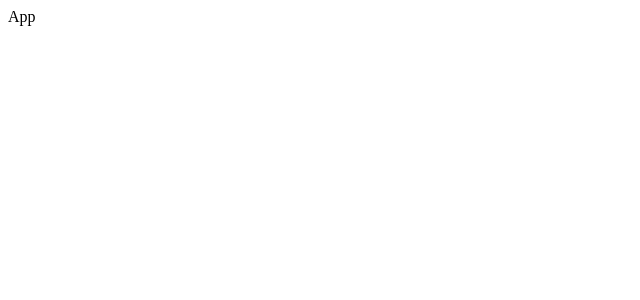
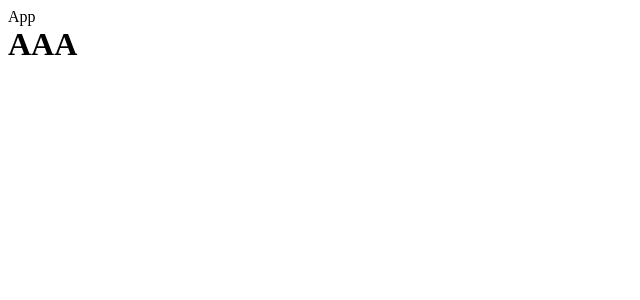
Before and after one commit to tiansQAQ/my-element-plus, a Vue app: page / in a window 1280 px wide. Shown: the top 300 px of the page, without its empty margins (0-640 px from the left). Built offline with nearby package versions, Linux system fonts and the light colour scheme.

Commit message:
feat: scrollbar组件

```diff
--- a/src/App.vue
+++ b/src/App.vue
@@ -1,5 +1,10 @@
 <template>
   <div>App</div>
+  <el-scrollbar :height="200">
+    <div style="height: 201px">
+      <h1 style="padding: 0; margin: 0">AAA</h1>
+    </div>
+  </el-scrollbar>
 </template>
 
 <script setup></script>
--- /dev/null
+++ b/src/components/scrollbar/src/bar.vue
@@ -0,0 +1,43 @@
+<template>
+  <thumb :move="moveY" :ratio="ratioY" :size="height" vertical :always="always" />
+</template>
+
+<script setup>
+import Thumb from './thumb.vue'
+import { ref, defineProps, computed, defineExpose } from 'vue'
+const GAP = 4 // top 2 + bottom 2 of bar instance
+
+const props = defineProps({
+  always: {
+    type: Boolean,
+    default: true
+  },
+  width: String,
+  height: String,
+  ratioX: {
+    type: Number,
+    default: 1
+  },
+  ratioY: {
+    type: Number,
+    default: 1
+  }
+})
+
+const moveX = ref(0)
+const moveY = ref(0)
+
+const handleScroll = (wrap) => {
+  if (wrap) {
+    const offsetHeight = wrap.offsetHeight - GAP
+    const offsetWidth = wrap.offsetWidth - GAP
+
+    moveY.value = ((wrap.scrollTop * 100) / offsetHeight) * props.ratioY
+    moveX.value = ((wrap.scrollLeft * 100) / offsetWidth) * props.ratioX
+  }
+}
+
+defineExpose({
+  handleScroll
+})
+</script>
--- /dev/null
+++ b/src/components/scrollbar/src/constants.js
@@ -0,0 +1 @@
+export const scrollbarContextKey = Symbol('scrollbarContextKey')
--- a/src/components/scrollbar/src/scrollbar.vue
+++ b/src/components/scrollbar/src/scrollbar.vue
@@ -1,15 +1,199 @@
 <template>
-  <div ref="scrollbarRef" :class="[ns.b()]">111</div>
+  <div ref="scrollbarRef" :class="[ns.b()]">
+    <div ref="wrapRef" :class="wrapKls" :style="style" @scroll="handleScroll">
+      <component :is="tag" ref="resizeRef" :class="resizeKls" :style="viewStyle">
+        <slot />
+      </component>
+    </div>
+    <template v-if="!native">
+      <bar ref="barRef" :height="sizeHeight" :width="sizeWidth" :always="always" :ratio-x="ratioX" :ratio-y="ratioY" />
+    </template>
+  </div>
 </template>
 
 <script setup>
-import { ref } from 'vue'
+import { ref, defineProps, computed, watch, nextTick, onMounted, onUpdated, provide, reactive } from 'vue'
 import { useNamespace } from '@/hooks'
+import { useResizeObserver, useEventListener } from '@vueuse/core'
+import { addUnit } from '@/utils'
+import { scrollbarContextKey } from './constants'
+
+import Bar from './bar.vue'
+
+const GAP = 4 // top 2 + bottom 2 of bar instance
 const COMPONENT_NAME = 'ElScrollbar'
 
 defineOptions({ name: COMPONENT_NAME })
+const props = defineProps({
+  // wrap-class
+  wrapClass: {
+    type: [String, Array],
+    default: ''
+  },
+
+  // 包裹容器的自定义样式
+  wrapStyle: {
+    type: [String, Object, Array],
+    default: ''
+  },
+  // 视图的自定义类名
+  viewClass: {
+    type: [String, Array],
+    default: ''
+  },
+  // 视图的自定义样式
+  viewStyle: {
+    type: [String, Array, Object],
+    default: ''
+  },
+  // 是否使用原生滚动条样式
+  native: Boolean,
+  // 元素标签
+  tag: {
+    type: String,
+    default: 'div'
+  },
+  height: {
+    type: [String, Number],
+    default: ''
+  },
+  maxHeight: {
+    type: [String, Number],
+    default: ''
+  },
+  noresize: Boolean, // 如果 container 尺寸不会发生变化，最好设置它可以优化性能
+  always: Boolean, // 滚动条总是显示
+  // 滚动条最小尺寸
+  minSize: {
+    type: Number,
+    default: 20
+  }
+})
+
 const ns = useNamespace('scrollbar')
 
-// root dom
-const scrollbarRef = ref()
+const scrollbarRef = ref() // bar
+
+const wrapRef = ref() // wrap
+
+const resizeRef = ref() // view
+
+// bar
+const sizeWidth = ref('0')
+const sizeHeight = ref('0')
+const barRef = ref(null)
+const ratioY = ref(1) // Y 比例
+const ratioX = ref(1) // X 比例
+
+provide(scrollbarContextKey, reactive({ scrollbarElement: scrollbarRef, wrapElement: wrapRef }))
+
+// wrap class
+const wrapKls = computed(() => {
+  // wrapClass, el-scrollbar__wrap ,el-scrollbar__wrap--hidden-default
+  return [props.wrapClass, ns.e('wrap'), { [ns.em('wrap', 'hidden-default')]: !props.native }]
+})
+
+// wrap style
+const style = computed(() => {
+  const style = {}
+  if (props.height) style.height = addUnit(props.height)
+  if (props.maxHeight) style.maxHeight = addUnit(props.maxHeight)
+  return [props.wrapStyle, style]
+})
+
+// view class
+const resizeKls = computed(() => {
+  // scrollbar__view, viewClass
+  return [ns.e('view'), props.viewClass]
+})
+
+// wrap scroll handle
+const handleScroll = () => {
+  // console.log('wrap scroll handle')
+  if (wrapRef.value) {
+    barRef.value && barRef.value.handleScroll(wrapRef.value)
+
+    // emit('scroll', {
+    //   scrollTop: wrapRef.value.scrollTop,
+    //   scrollLeft: wrapRef.value.scrollLeft
+    // })
+  }
+}
+
+const update = () => {
+  console.log('update')
+
+  if (!wrapRef.value) return
+
+  const offsetHeight = wrapRef.value.offsetHeight - GAP
+
+  const offsetWidth = wrapRef.value.offsetWidth - GAP
+
+  const originalHeight = offsetHeight ** 2 / wrapRef.value.scrollHeight
+
+  const originalWidth = offsetWidth ** 2 / wrapRef.value.scrollWidth
+  const height = Math.max(originalHeight, props.minSize)
+
+  const width = Math.max(originalWidth, props.minSize)
+
+  // 代码计算元素原始大小与纵向和横向可用空间之间的比率，并将这些值设置为响应式变量 ratioY 和 ratioX。
+  // 计算出的原始高度 / (元素高度 - 计算出的原始高度) / (计算出的原始高度,最小20px / (元素高度 - 计算出的原始高度,最小20px ) )
+  ratioY.value = originalHeight / (offsetHeight - originalHeight) / (height / (offsetHeight - height))
+
+  ratioX.value = originalWidth / (offsetWidth - originalWidth) / (width / (offsetWidth - width))
+
+  sizeHeight.value = height + GAP < offsetHeight ? `${height}px` : ''
+  sizeWidth.value = width + GAP < offsetWidth ? `${width}px` : ''
+}
+
+// 响应容器尺寸变化
+let stopResizeObserver = undefined
+let stopResizeListener = undefined
+
+// 计算bar
+watch(
+  props.noresize,
+  (noresize) => {
+    if (noresize) {
+      stopResizeObserver && stopResizeObserver()
+      stopResizeListener && stopResizeListener()
+    } else {
+      ;({ stop: stopResizeObserver } = useResizeObserver(resizeRef, update))
+      stopResizeListener = useEventListener('resize', update)
+    }
+  },
+  { immediate: true }
+)
+
+// 监听height,maxHeight来计算 bar
+watch(
+  () => [props.maxHeight, props.height],
+  () => {
+    if (!props.native) {
+      // TODO 为什么要用nextTick
+      // nextTick(() => {})
+
+      update()
+      if (wrapRef.value) {
+        // 调用bar的handleScroll
+        barRef.value && barRef.value.handleScroll(wrapRef.value)
+      }
+    }
+  }
+)
+
+onMounted(() => {
+  //  nextTick(() => {})
+  if (!props.native) update()
+})
+
+// 组件因为响应式状态变更而更新其 DOM 树之后调用
+onUpdated(() => {
+  console.log('onUpdated')
+  update()
+})
 </script>
+
+<style lang="scss">
+@import '../style/scrollbar.scss';
+</style>
--- /dev/null
+++ b/src/components/scrollbar/src/thumb.vue
@@ -0,0 +1,46 @@
+<template>
+  <transition :name="ns.b('fade')">
+    <div :class="[ns.e('bar'), ns.is(bar.key)]">
+      <div v-show="always || visible" ref="thumb" :class="ns.e('thumb')" :style="thumbStyle"></div>
+    </div>
+  </transition>
+</template>
+
+<script setup>
+import { defineProps, computed, ref, inject, toRef } from 'vue'
+import { useNamespace } from '@/hooks'
+import { scrollbarContextKey } from './constants'
+import { useEventListener } from '@vueuse/core'
+
+const BAR_MAP = {
+  vertical: { offset: 'offsetHeight', scroll: 'scrollTop', scrollSize: 'scrollHeight', size: 'height', key: 'vertical', axis: 'Y', client: 'clientY', direction: 'top' },
+  horizontal: { offset: 'offsetWidth', scroll: 'scrollLeft', scrollSize: 'scrollWidth', size: 'width', key: 'horizontal', axis: 'X', client: 'clientX', direction: 'left' }
+}
+const renderThumbStyle = ({ move, size, bar }) => {
+  return { [bar.size]: size, transform: `translate${bar.axis}(${move}%)` }
+}
+
+const props = defineProps({ vertical: Boolean, size: String, move: Number, ratio: { type: Number, required: true }, always: Boolean })
+
+const ns = useNamespace('scrollbar')
+
+const scrollbar = inject(scrollbarContextKey)
+
+const bar = computed(() => BAR_MAP[props.vertical ? 'vertical' : 'horizontal'])
+
+const thumbStyle = computed(() => renderThumbStyle({ size: props.size, move: props.move, bar: bar.value }))
+
+// 显示或隐藏scrollbar
+
+const visible = ref(false)
+
+useEventListener(toRef(scrollbar, 'scrollbarElement'), 'mousemove', () => {
+  visible.value = !!props.size
+})
+
+useEventListener(toRef(scrollbar, 'scrollbarElement'), 'mouseleave', () => {
+  visible.value = false
+})
+</script>
+
+<style></style>
--- /dev/null
+++ b/src/components/scrollbar/style/scrollbar.scss
@@ -0,0 +1,63 @@
+@use 'sass:map';
+@use '../../../theme-chalk/index.scss';
+
+@include b(scrollbar) {
+  @include set-component-css-var('scrollbar', $scrollbar);
+}
+
+@include b(scrollbar) {
+  overflow: hidden;
+  position: relative;
+  height: 100%;
+  @include e(wrap) {
+    overflow: auto;
+    height: 100%;
+
+    /* 是否隐藏滚动条 */
+    @include m(hidden-default) {
+      scrollbar-width: none;
+      &::-webkit-scrollbar {
+        display: none;
+      }
+    }
+  }
+
+  @include e(bar) {
+    position: absolute;
+    right: 2px;
+    bottom: 2px;
+    z-index: 1;
+    border-radius: 4px;
+    // background: #ccc; /* TODO */
+
+    @include when(vertical) {
+      width: 6px;
+      top: 2px;
+
+      > div {
+        width: 100%;
+      }
+    }
+
+    @include when(horizontal) {
+      height: 6px;
+      left: 2px;
+
+      > div {
+        height: 100%;
+      }
+    }
+  }
+
+  @include e(thumb) {
+    position: relative;
+    display: block;
+    width: 0;
+    height: 0;
+    cursor: pointer;
+    border-radius: inherit;
+    background-color: var(#{getCssVarName('scrollbar-bg-color')}, map.get($scrollbar, 'bg-color'));
+    transition: getCssVar('transition-duration') background-color;
+    opacity: var(#{getCssVarName('scrollbar-opacity')}, map.get($scrollbar, 'opacity'));
+  }
+}
--- a/src/theme-chalk/index.scss
+++ b/src/theme-chalk/index.scss
@@ -113,6 +113,19 @@ $state-prefix: 'is-' !default;
 }
 
 /* common/var.scss */
+
+// Scrollbar
+// css3 var in packages/theme-chalk/src/scrollbar.scss
+$scrollbar: () !default;
+$scrollbar: map.merge(
+  (
+    'opacity': 0.3,
+    'bg-color': getCssVar('text-color-secondary'),
+    'hover-opacity': 0.5,
+    'hover-bg-color': getCssVar('text-color-secondary')
+  ),
+  $scrollbar
+);
 
 // Card
 $card: () !default;
```
